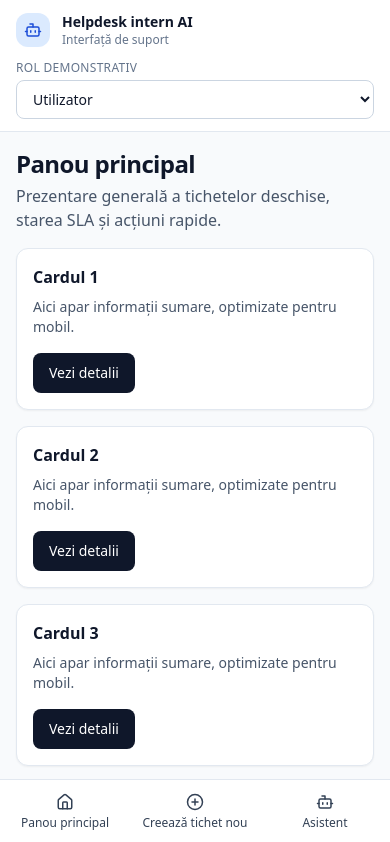
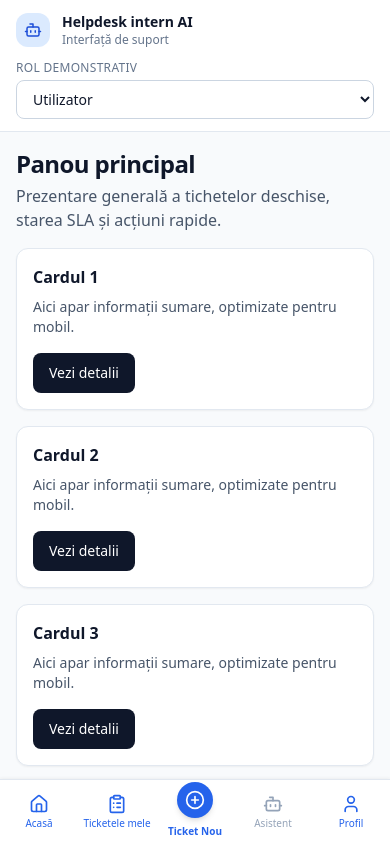
Before and after one commit to festinvite2-hub/helpdesk, a React (Vite) app in the folder frontend/: page /dashboard in a window 390 px wide. Shown: the top 842 px of the page. Built offline with nearby package versions, Linux system fonts and the light colour scheme.

Commit message:
feat(frontend): add mobile bottom navigation bar

```diff
--- a/frontend/index.html
+++ b/frontend/index.html
@@ -2,7 +2,7 @@
 <html lang="en">
   <head>
     <meta charset="UTF-8" />
-    <meta name="viewport" content="width=device-width, initial-scale=1.0" />
+    <meta name="viewport" content="width=device-width, initial-scale=1.0, viewport-fit=cover" />
     <title>Helpdesk Frontend</title>
   </head>
   <body class="bg-slate-50">
--- a/frontend/src/components/layout/AppLayout.jsx
+++ b/frontend/src/components/layout/AppLayout.jsx
@@ -1,11 +1,12 @@
 import { Suspense } from 'react'
-import { Link, Outlet } from 'react-router-dom'
+import { Outlet } from 'react-router-dom'
 import { roleLinks, useAuth } from '../../context/AuthContext'
 import LoadingSkeleton from '../common/LoadingSkeleton'
 import Brand from './Brand'
 import Navigation from './Navigation'
 import RoleBadge from './RoleBadge'
 import RolePicker from './RolePicker'
+import BottomNav from './BottomNav'
 
 export default function AppLayout() {
   const { role, setRole } = useAuth()
@@ -33,27 +34,13 @@ export default function AppLayout() {
             </div>
           </header>
 
-          <main className="mx-auto w-full max-w-5xl flex-1 p-4 md:p-8">
+          <main className="mx-auto w-full max-w-5xl flex-1 p-4 pb-20 md:p-8 md:pb-8">
             <Suspense fallback={<LoadingSkeleton />}>
               <Outlet />
             </Suspense>
           </main>
 
-          <nav className="fixed bottom-0 left-0 right-0 border-t border-slate-200 bg-white md:hidden">
-            <ul className="grid grid-cols-3">
-              {links.slice(0, 3).map(({ to, label, icon: Icon }) => (
-                <li key={to}>
-                  <Link
-                    to={to}
-                    className="flex min-h-16 flex-col items-center justify-center gap-1 px-2 text-xs font-medium text-slate-700"
-                  >
-                    <Icon size={18} />
-                    <span>{label}</span>
-                  </Link>
-                </li>
-              ))}
-            </ul>
-          </nav>
+          <BottomNav />
         </div>
       </div>
     </div>
--- /dev/null
+++ b/frontend/src/components/layout/BottomNav.jsx
@@ -0,0 +1,64 @@
+import { Bot, ClipboardList, Home, PlusCircle, User } from 'lucide-react'
+import { Link, useLocation } from 'react-router-dom'
+import { useAuth } from '../../context/AuthContext'
+
+export default function BottomNav() {
+  const { role } = useAuth()
+  const { pathname } = useLocation()
+
+  const homeRoute =
+    role === 'admin'
+      ? '/admin/dashboard'
+      : role === 'dept_manager'
+        ? '/dept/dashboard'
+        : '/dashboard'
+
+  const tabs = [
+    { label: 'Acasă', icon: Home, to: homeRoute },
+    { label: 'Ticketele mele', icon: ClipboardList, to: homeRoute },
+    { label: 'Ticket Nou', icon: PlusCircle, to: '/tickets/new', isCenter: true },
+    { label: 'Asistent', icon: Bot, to: '/assistant' },
+    { label: 'Profil', icon: User, to: homeRoute },
+  ]
+
+  return (
+    <nav className="fixed bottom-0 left-0 right-0 z-50 border-t border-slate-200 bg-white shadow-[0_-1px_3px_rgba(0,0,0,0.05)] md:hidden pb-[env(safe-area-inset-bottom)]">
+      <ul className="grid h-16 grid-cols-5">
+        {tabs.map(({ label, icon: Icon, to, isCenter }) => {
+          const isActive = pathname === to || (!isCenter && pathname.startsWith(`${to}/`))
+
+          return (
+            <li key={`${label}-${to}`}>
+              <Link
+                to={to}
+                className={`flex h-full flex-col items-center justify-center gap-0.5 px-1 ${
+                  isCenter
+                    ? 'text-blue-600'
+                    : isActive
+                      ? 'text-blue-600'
+                      : 'text-slate-400'
+                }`}
+                aria-current={isActive ? 'page' : undefined}
+              >
+                {isCenter ? (
+                  <span className="-translate-y-1 rounded-full bg-blue-600 p-2 text-white shadow-md">
+                    <Icon size={20} />
+                  </span>
+                ) : (
+                  <Icon size={20} />
+                )}
+                <span
+                  className={`text-[10px] ${
+                    isCenter ? 'font-semibold text-blue-600' : 'font-medium'
+                  }`}
+                >
+                  {label}
+                </span>
+              </Link>
+            </li>
+          )
+        })}
+      </ul>
+    </nav>
+  )
+}
```
